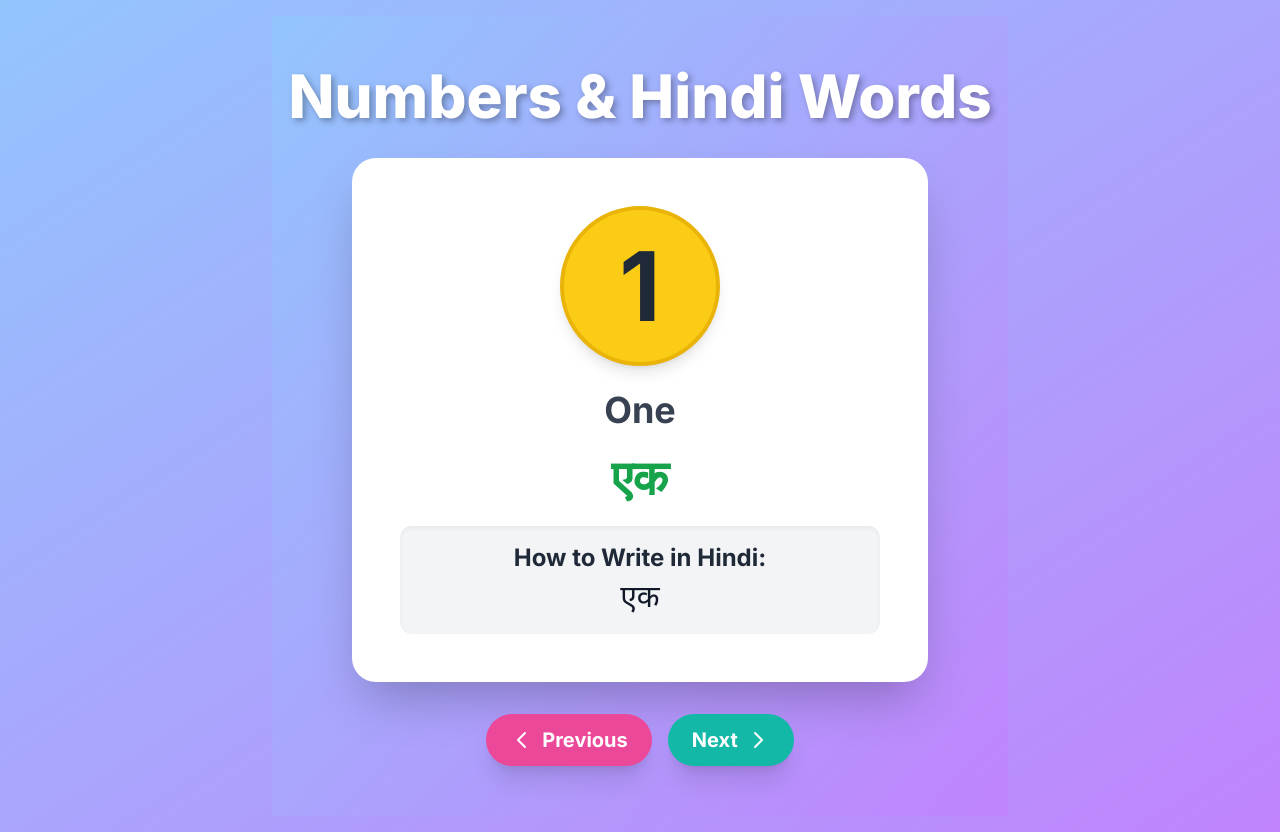
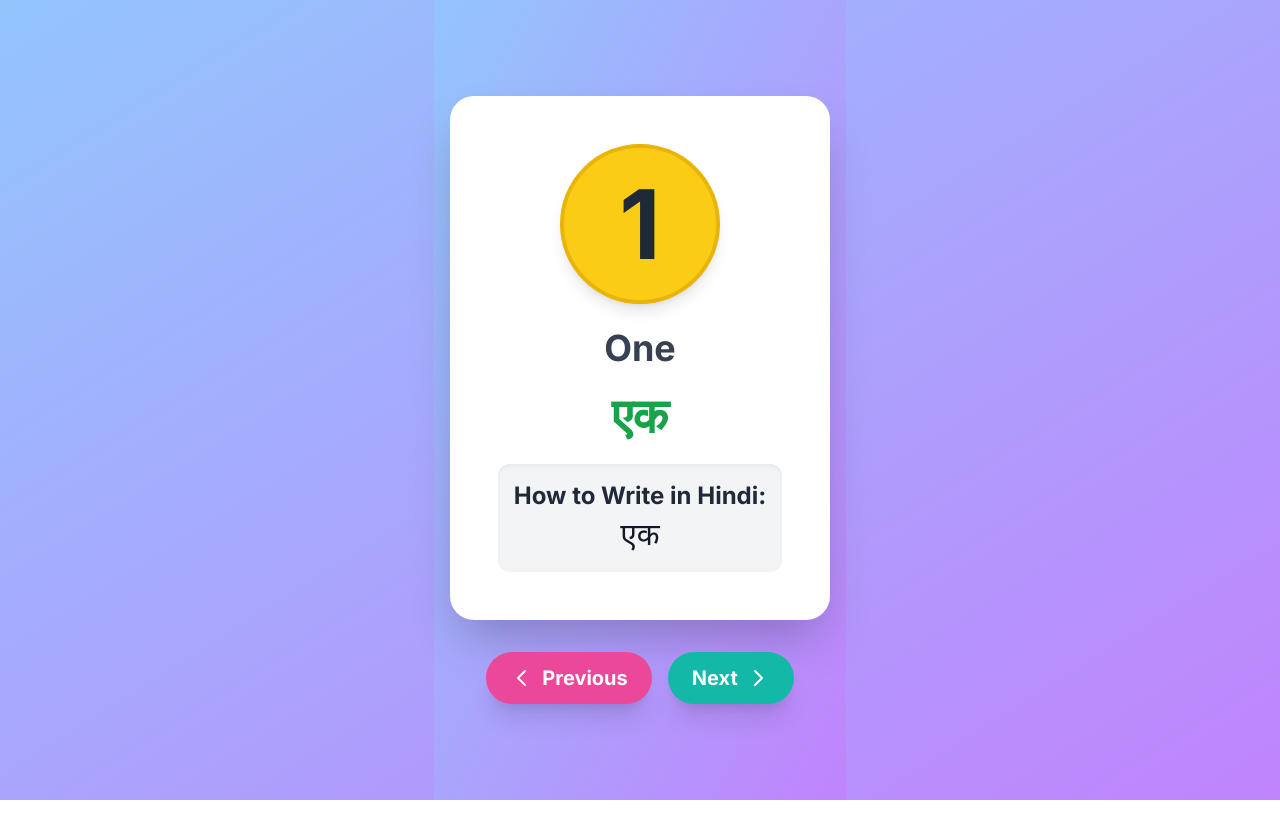
Before and after one commit to imaginer369/learn_hindi_numbers, a plain HTML site: page index.html in a window 1280 px wide. After the commit the page ends 800 px from the top, so only its background shows below. Drawn offline with nearby package versions, Linux system fonts and the light colour scheme.

Commit message:
new index

```diff
--- a/index.html
+++ b/index.html
@@ -14,7 +14,8 @@
         body {
             font-family: 'Inter', sans-serif;
             margin: 0;
-            overflow: hidden; /* Hide scrollbars if content fits */
+            /* Removed overflow: hidden to allow scrolling on small screens */
+            /* Removed min-h-screen to allow body to size to content */
         }
         .font-hindi {
             font-family: 'Noto Sans Devanagari', sans-serif;
@@ -22,17 +23,20 @@
         .text-shadow-lg {
             text-shadow: 3px 3px 6px rgba(0,0,0,0.3);
         }
+        /* Ensure the app container can grow and center content, but allows scrolling */
+        #app-container {
+            min-height: 100vh; /* Ensure it takes at least full viewport height */
+            /* Using flex-grow on main content or p-4 and ensuring container doesn't force overflow hidden */
+            padding-top: 1rem; /* Add some top padding */
+            padding-bottom: 1rem; /* Add some bottom padding */
+        }
     </style>
 </head>
-<body class="min-h-screen flex flex-col items-center justify-center bg-gradient-to-br from-blue-300 to-purple-400 p-4">
+<body class="flex flex-col items-center justify-center bg-gradient-to-br from-blue-300 to-purple-400">
 
     <!-- Main container for the application -->
-    <div id="app-container" class="min-h-screen flex flex-col items-center justify-center bg-gradient-to-br from-blue-300 to-purple-400 p-4 font-inter">
-        <!-- Title of the application -->
-        <h1 class="text-5xl md:text-6xl font-extrabold text-white mb-8 text-shadow-lg text-center">
-            Numbers & Hindi Words
-        </h1>
-
+    <!-- The min-h-screen is kept here to ensure centering when content is small, but allows content to push it larger -->
+    <div id="app-container" class="flex flex-col items-center justify-center bg-gradient-to-br from-blue-300 to-purple-400 p-4 font-inter">
         <!-- Card displaying the number and its Hindi word -->
         <div class="bg-white p-8 md:p-12 rounded-3xl shadow-2xl flex flex-col items-center justify-center space-y-6 max-w-xl w-full transform transition-all duration-300 hover:scale-105">
             <!-- Display the number -->
```
